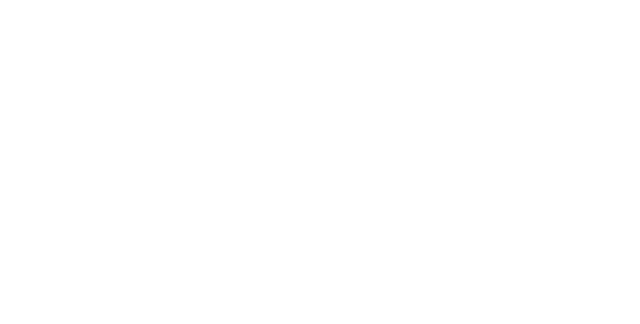
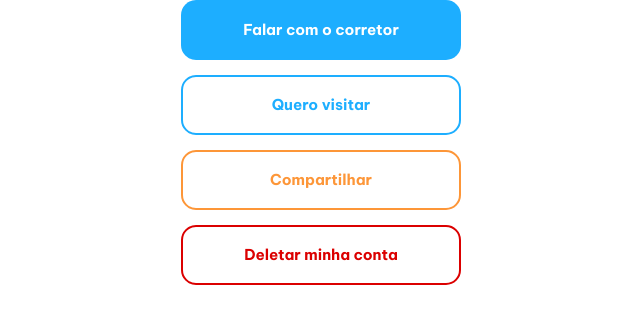
Before and after one commit to anacornachi/imobiliaria, a Next.js app: page / in a window 1280 px wide. Shown: the top 324 px of the page, without its empty margins (319-959 px from the left). Built offline with nearby package versions, Linux system fonts and the light colour scheme.

Commit message:
🎨add custom button

```diff
--- /dev/null
+++ b/src/components/Buttons/CustomButton.tsx
@@ -0,0 +1,73 @@
+import {Button, Flex} from '@chakra-ui/react';
+
+export default function CustomButton() {
+  return (
+    <Flex direction="column" gap="15px" alignItems="center">
+      <Button
+        bg="primaryBlue"
+        color="#FFFFFF"
+        w={{base: '100px', md: '280px'}}
+        h={{base: '40px', md: '60px'}}
+        fontSize={{base: '8px', md: '15px'}}
+        fontFamily="vietnam"
+        borderRadius="15px"
+        _hover={{
+          bg: 'primaryBlue',
+        }}
+      >
+        Falar com o corretor
+      </Button>
+
+      <Button
+        bg="light"
+        color="primaryBlue"
+        w={{base: '100px', md: '280px'}}
+        h={{base: '40px', md: '60px'}}
+        fontSize={{base: '8px', md: '15px'}}
+        fontFamily="vietnam"
+        borderRadius="15px"
+        border="2px"
+        borderColor="primaryBlue"
+        _hover={{
+          bg: 'light',
+        }}
+      >
+        Quero visitar
+      </Button>
+
+      <Button
+        bg="light"
+        color="share"
+        w={{base: '100px', md: '280px'}}
+        h={{base: '40px', md: '60px'}}
+        fontSize={{base: '8px', md: '15px'}}
+        fontFamily="vietnam"
+        borderRadius="15px"
+        border="2px"
+        borderColor="share"
+        _hover={{
+          bg: 'light',
+        }}
+      >
+        Compartilhar
+      </Button>
+
+      <Button
+        bg="light"
+        color="delete"
+        w={{base: '100px', md: '280px'}}
+        h={{base: '40px', md: '60px'}}
+        fontSize={{base: '8px', md: '15px'}}
+        fontFamily="vietnam"
+        borderRadius="15px"
+        border="2px"
+        borderColor="delete"
+        _hover={{
+          bg: 'light',
+        }}
+      >
+        Deletar minha conta
+      </Button>
+    </Flex>
+  );
+}
--- a/src/config/theme.ts
+++ b/src/config/theme.ts
@@ -9,6 +9,7 @@
     share: '#FD9638',
     secondary: '#8F90A6',
     primaryBlue: '#1DAEFF',
+    delete: '#DB0000',
   },
   fonts: {
     vietnam: "'Be Vietnam Pro', sans-serif;",
--- a/src/pages/index.tsx
+++ b/src/pages/index.tsx
@@ -1,5 +1,11 @@
+import CustomButton from '../components/Buttons/CustomButton';
+
 function HomePage() {
-  return <></>;
+  return (
+    <div>
+      <CustomButton />
+    </div>
+  );
 }
 
 export default HomePage;
```
